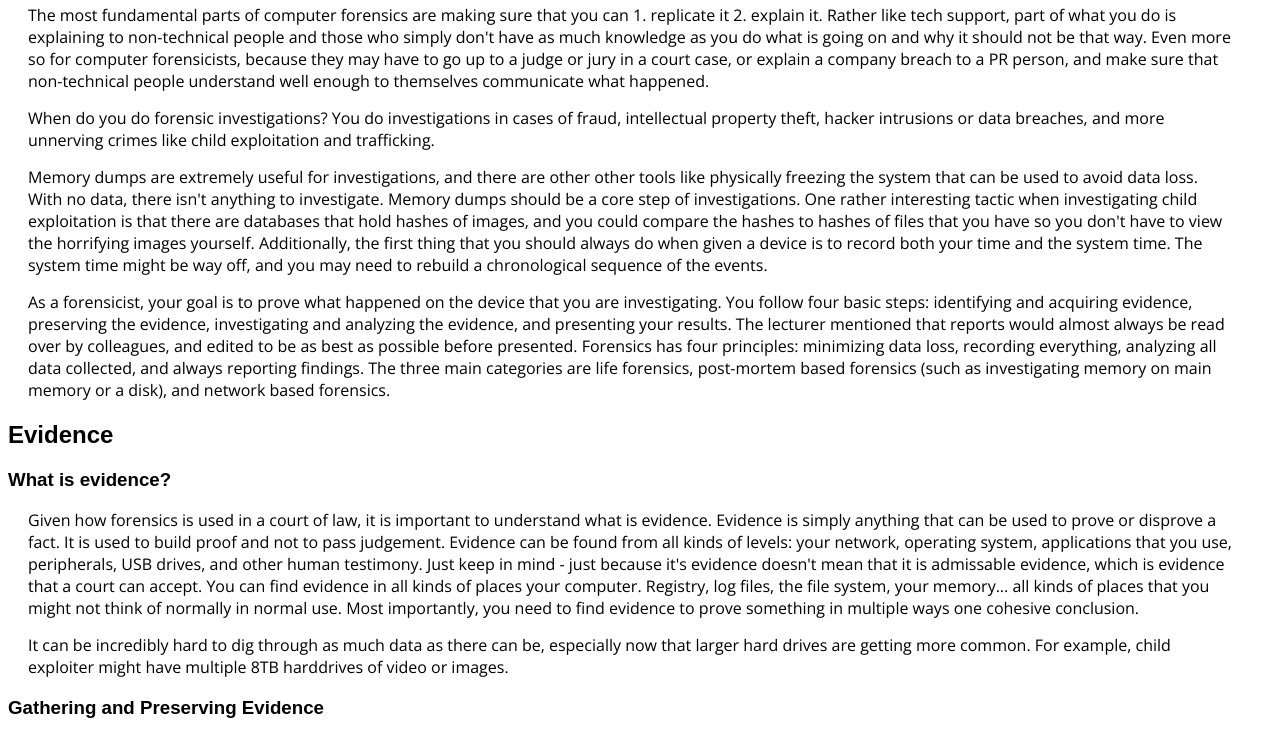
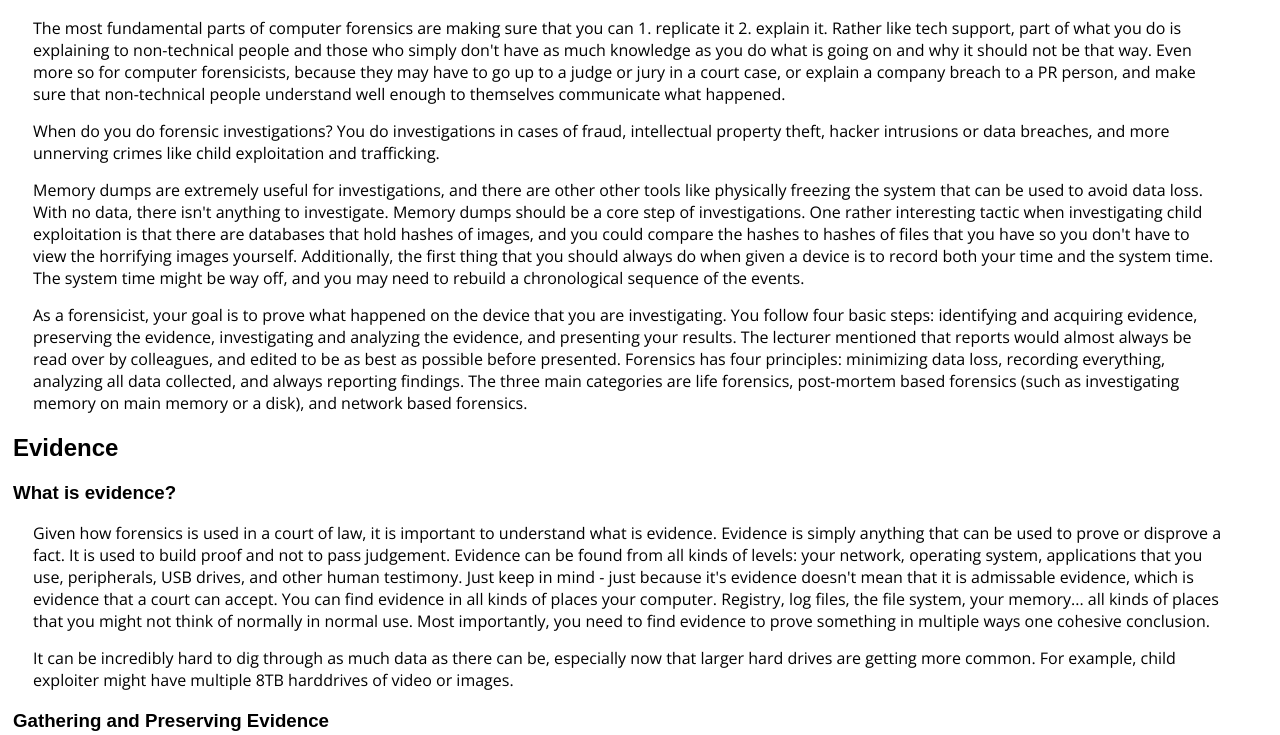
Before and after one commit to ginafish/cs373weeklywriteups, a plain HTML site: page week2/index.html in a window 1280 px wide. Shown: the part 134-869 px from the top of the page. Drawn offline with nearby package versions, Linux system fonts and the light colour scheme; a web font is replaced by a local one.

Commit message:
Global styles edit

```diff
--- a/global.css
+++ b/global.css
@@ -1,4 +1,8 @@
 @import url("https://fonts.googleapis.com/css?family=Indie+Flower|Kavivanar|Open+Sans|Risque");
+
+body {
+    padding: 5px;
+}
 
 h1 {
     font-family: 'Indie Flower', sans-serif;
```
